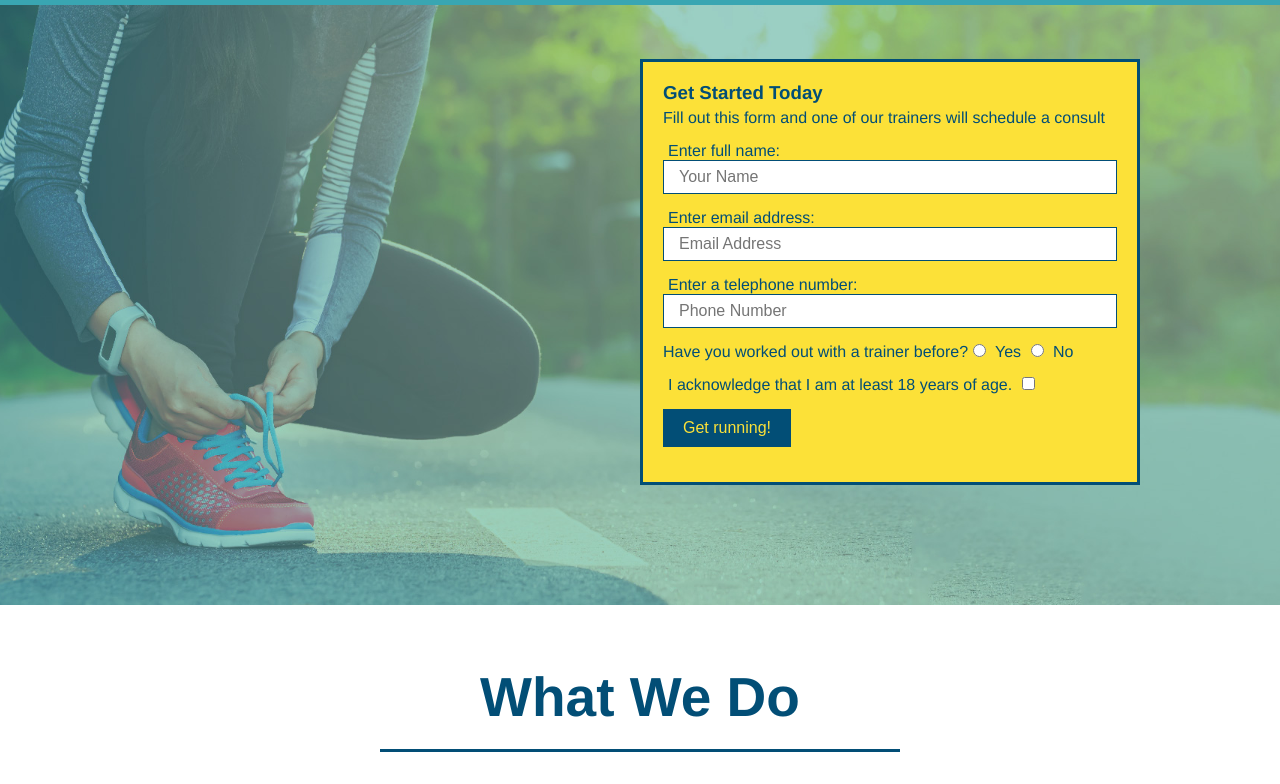
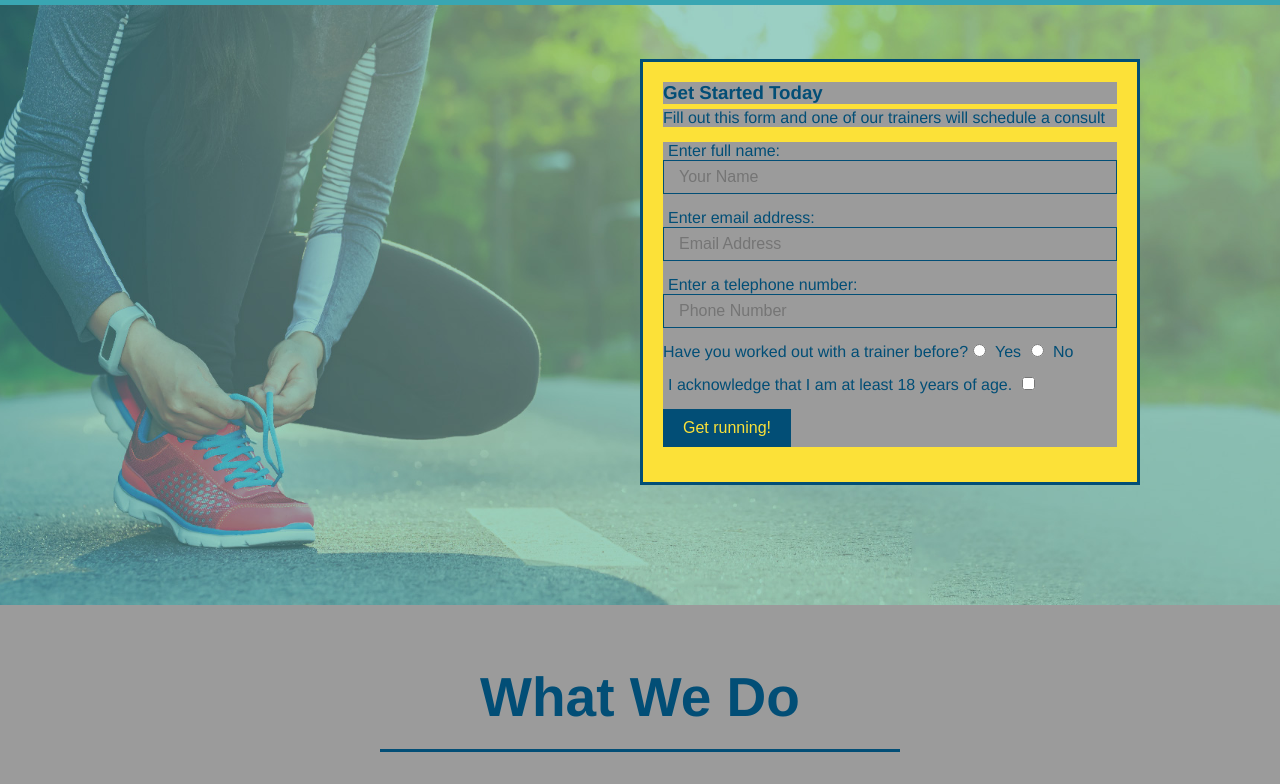
Before and after one commit to millenniumeagle/run-buddy, a plain HTML site: page index.html in a window 1280 px wide. Shown: the part 77-861 px from the top of the page. Drawn offline with Linux system fonts and the light colour scheme.

Commit message:
error fix

```diff
--- a/assets/css/style.css
+++ b/assets/css/style.css
@@ -3,6 +3,7 @@
     margin: 0;
     padding: 0;
     box-sizing: border-box;
+    background-color: #9b9b9b;
   }
 
 header {
```
